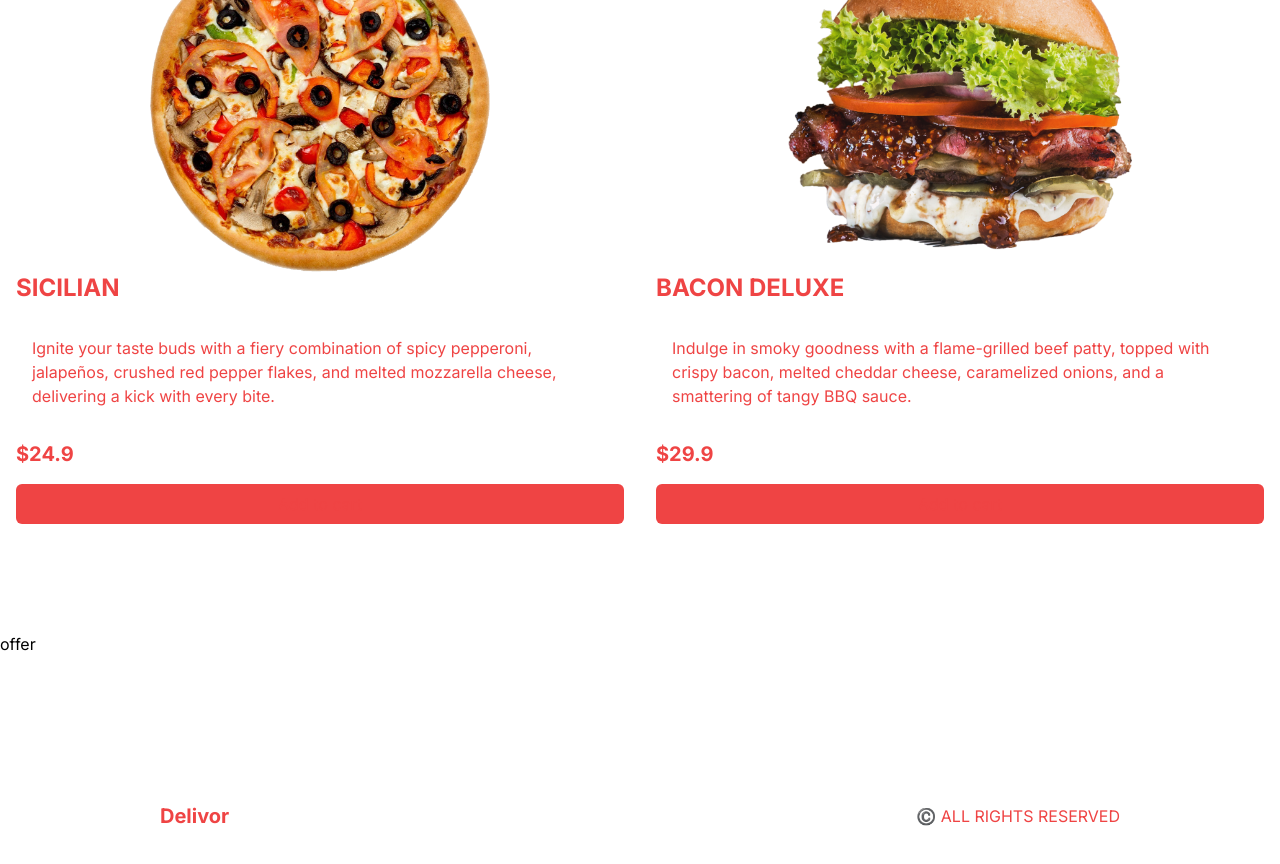
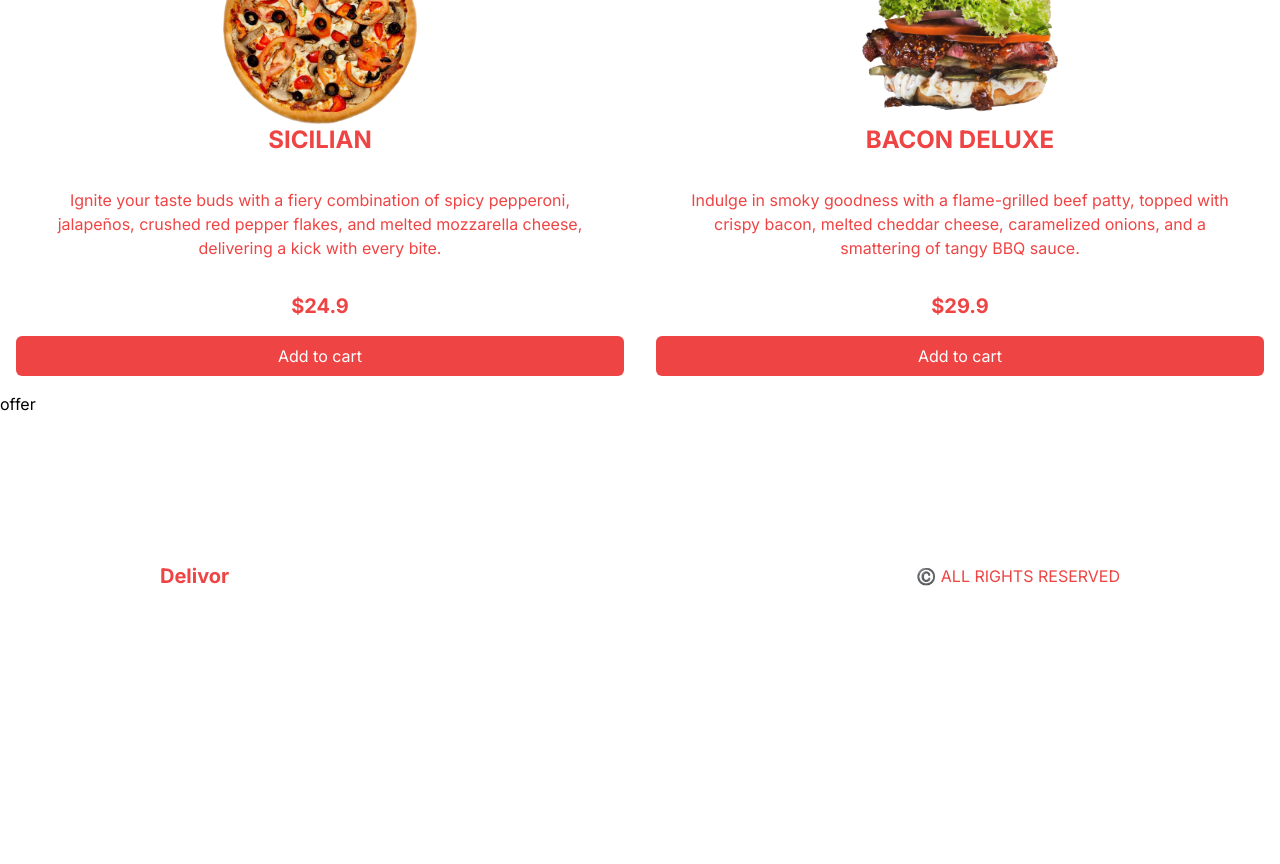
Before and after one commit to Ajay-v44/Delivor, a Next.js app: page / in a window 1280 px wide. Shown: the part 840-1704 px from the top of the page. After the commit the page ends 1576 px from the top, so only its background shows below. Built offline with nearby package versions, Linux system fonts and the light colour scheme.

Commit message:
completed features

```diff
--- a/app/components/Featured.tsx
+++ b/app/components/Featured.tsx
@@ -10,7 +10,7 @@ const Featured = () => {
         {/* SINGLE ITEM */}
         {
           featuredProducts.map((item) => (
-            <div key={item.id} className='w-screen h-[60vh] flex flex-col items-center justify-around p-4 hover:bg-fuchsia-50 transition-all duration-300 md:w-[50vw] xl:w[33w] xl:h-[90vh]'>
+            <div key={item.id} className='w-screen h-[60vh] flex flex-col items-center justify-around p-4 hover:bg-fuchsia-50 transition-all duration-300 md:w-[50vw] xl:w[23w] xl:h-[60vh]'>
               {/* image container  */}
               {item.img && (
                 <div className='relative flex-1 w-full hover:rotate-[60deg] transition-all duration-500'>
@@ -20,11 +20,11 @@ const Featured = () => {
               )}
 
               {/* text container */}
-              <div className='flex-1 flex flex-col gap-4 '>
+              <div className='flex-1 flex flex-col justify-center gap-4 text-center'>
                 <h1 className='text-xl font-bold uppercase xl:text-2xl 2xl:text-3xl '>{item.title}</h1>
                 <p className="p-4 2xl:p-8" >{item.desc}</p>
                 <span className='text-xl font-bold'>${item.price}</span>
-                <button className='bg-red-500 tet-white p-2 rounded-md'>Add to cart</button>
+                <button className='bg-red-500 text-white p-2 rounded-md'>Add to cart</button>
 
 
               </div>
```
